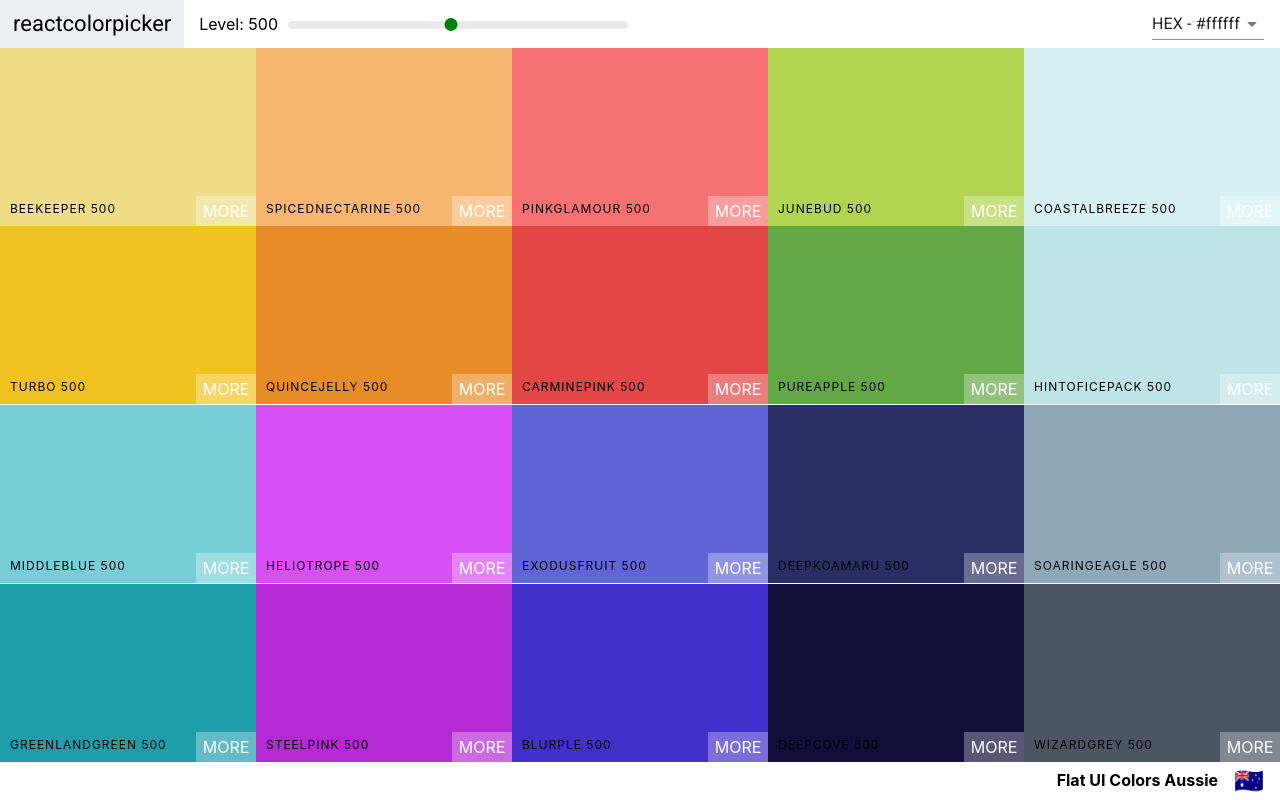
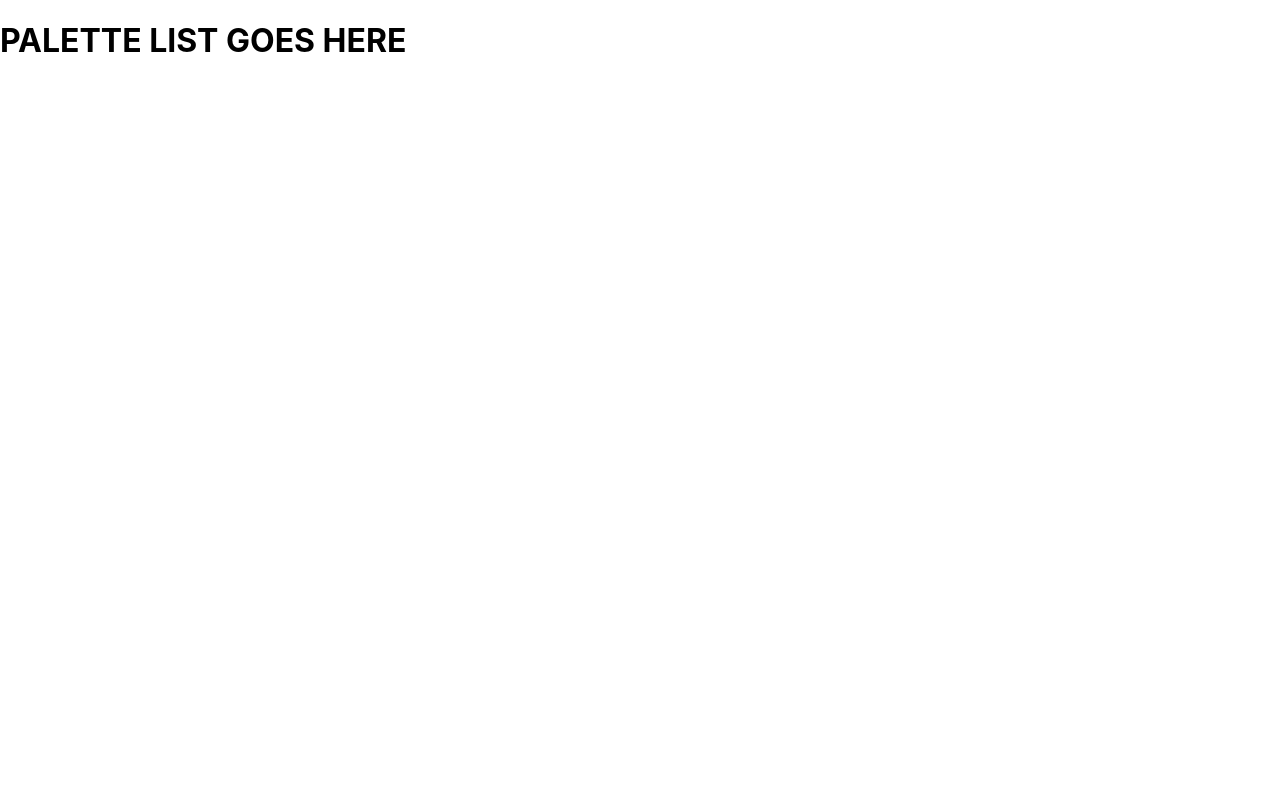
Before and after one commit to pdelbarrio/colors-app, a React (Create React App) app: page / in a window 1280 px wide. Built offline with nearby package versions, Linux system fonts and the light colour scheme.

Commit message:
Add react-router

```diff
--- a/package.json
+++ b/package.json
@@ -13,6 +13,7 @@
     "react": "^17.0.2",
     "react-copy-to-clipboard": "^5.0.3",
     "react-dom": "^17.0.2",
+    "react-router-dom": "^5.2.0",
     "react-scripts": "4.0.3",
     "web-vitals": "^1.0.1"
   },
--- a/src/App.js
+++ b/src/App.js
@@ -1,4 +1,5 @@
 import React, { Component } from "react";
+import { Route, Switch } from "react-router-dom";
 import Palette from "./Palette";
 import seedColors from "./seedColors";
 import { generatePalette } from "./colorHelpers";
@@ -6,9 +7,18 @@
 class App extends Component {
   render() {
     return (
-      <div>
-        <Palette palette={generatePalette(seedColors[4])} />
-      </div>
+      <Switch>
+        <Route exact path="/" render={() => <h1>PALETTE LIST GOES HERE</h1>} />
+        <Route
+          exact
+          path="/palette/:id"
+          render={() => <h1>INDIVIDUAL PALETTE</h1>}
+        />
+      </Switch>
+
+      //<div>
+      //  <Palette palette={generatePalette(seedColors[4])} />
+      //</div>
     );
   }
 }
```
Also changed, not shown: src/index.js (+9 -8 lines), 1 other file (tests, documents, lock files or other folders).
